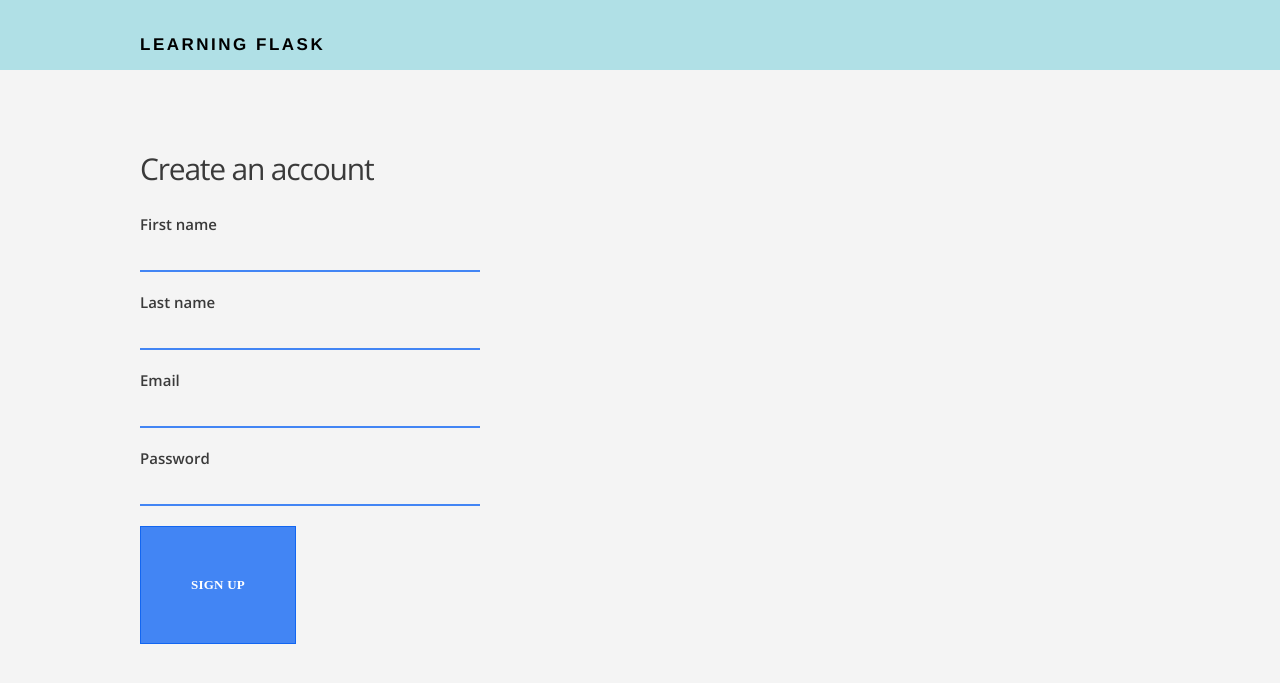
After one commit to mathaip/learning-flask, a Flask app: page /signup in a window 1280 px wide. The commit adds this page. Shown: the top 683 px of the page. Run offline with Flask 2, Linux system fonts and the light colour scheme; some libraries are stand-ins or nearby versions.

Commit message:
Going to push to Heroku and Git

```diff
--- /dev/null
+++ b/forms.py
@@ -0,0 +1,18 @@
+from flask_wtf import Form
+from wtforms import StringField, PasswordField, SubmitField
+from wtforms.validators import DataRequired, Email, Length
+
+class SignupForm(Form):
+  first_name = StringField('First name', validators=[DataRequired("Please enter your first name.")])
+  last_name = StringField('Last name', validators=[DataRequired("Please enter your last name.")])
+  email = StringField('Email', validators=[DataRequired("Please enter your email address."), Email("Please enter your email address.")])
+  password = PasswordField('Password', validators=[DataRequired("Please enter a password."), Length(min=6, message="Passwords must be 6 characters or more.")])
+  submit = SubmitField('Sign up')
+class LoginForm(Form):
+	email =StringField('Email', validators=[DataRequired("Please enter your email address."), Email("Please enter your email address.")])
+	password = PasswordField('Password', validators=[DataRequired('Please enter a password')])
+	submit = SubmitField("Sign in")
+
+class AddressForm(Form):
+	address= StringField("Address", validators=[DataRequired("Please enter an address")])
+	submit = SubmitField("search")
--- a/routes.py
+++ b/routes.py
@@ -1,6 +1,14 @@
-from flask import Flask, render_template
+from flask import Flask, render_template, request, session, redirect, url_for
+from models import User, Place
+from models import db
+from forms import SignupForm, LoginForm, AddressForm
+
 
 app = Flask(__name__)
+
+app.config["SQLALCHEMY_DATABASE_URI"] = "postgresql://localhost/learningflask"
+db.init_app(app)
+app.secret_key = "development-key"
 
 @app.route("/")
 def index():
@@ -8,6 +16,73 @@ def index():
 @app.route("/about")
 def about():
 	return render_template("about.html")
+@app.route("/signup", methods=["GET", "POST"])
+def signup():
+	if 'email' in session:
+		return redirect(url_for('home'))
+	form = SignupForm()
+
+	if request.method == "POST":
+		if form.validate()==False:
+			return render_template("signup.html", form=form)
+		newuser = User(form.first_name.data, form.last_name.data, form.email.data, form.password.data)
+		db.session.add(newuser)
+		db.session.commit()
+		return redirect(url_for("home"))
+
+	elif request.method == "GET":
+		return render_template("signup.html", form = form)
+@app.route("/home", methods=['POST','GET'])
+def home():
+	if 'email' not in session:
+		return redirect(url_for('login'))
+
+
+	form= AddressForm()
+	places=[]
+	my_coordinates = (37.4221, -122.0844)
+
+	if request.method == 'POST':
+		if form.validate()==False:
+			return render_template('home.html', form=form)
+		else:
+			address = form.address.data
+			p = Place()
+			my_coordinates = p.address_to_latlng(address)
+			places = p.query(address)
+			return render_template("home.html", form=form, my_coordinates=my_coordinates, places=places)
+	elif request.method == 'GET':
+		return render_template('home.html', form=form, my_coordinates=my_coordinates, places=places)
+
+@app.route("/login", methods=["GET","POST"])
+def login():
+	if 'email' in session:
+		return redirect(url_for('home'))
+	form=LoginForm()
+	if request.method=="POST":
+		if form.validate()== False:
+			return render_template("login.html",form=form)
+		else:
+			email = form.email.data
+			password = form.password.data
+
+			user = User.query.filter_by(email=email).first()
+			if user is not None and user.check_password(password):
+				session['email']= form.email.data
+				return redirect(url_for('home'))
+			else:
+				return redirect(url_for('login'))
+	else:
+		 request.method == "GET"
+		 return render_template('login.html', form=form)
+@app.route("/logout")
+def logout():
+  session.pop('email', None)
+  return redirect(url_for('login'))
+
+
+
+
 
 if __name__ == "__main__":
 	app.run(debug=True)
--- a/static/css/main.css
+++ b/static/css/main.css
@@ -27,6 +27,8 @@ a {
 .container {
   width: 1000px;
   margin: 0 auto;
+  background-color: : powderblue;
+  font: timesnewroman
 }
 
 .pull-left {
@@ -61,29 +63,21 @@ a {
   background: #4285f4;
   border: 1px solid #1266f1;
   color: #ffffff;
-  font-family: 'Open Sans', sans-serif;
+  font-family: 'timesnewroman', sans-serif;
   font-size: 13px;
   font-weight: 600;
   letter-spacing: 0.23px;
-  padding: 12px 32px;
-  text-align: center;
+  padding: 50px 50px;
+  text-align: left;
   text-decoration: none;
   text-transform: uppercase;
 }
 
-.btn-secondary {
-  background: #ffffff;
-  border: 1px solid #e6e6e6;
-  color: #3372df;
-  font-family: 'Open Sans', sans-serif;
-  font-size: 13px;
-  font-weight: 600;
-  letter-spacing: 0.23px;
-  padding: 12px 32px;
-  text-align: center;
-  text-decoration: none;
-  text-transform: uppercase;
-}
+
+
+
+
+
 
 
 
@@ -92,8 +86,8 @@ a {
  */
 
 header {
-  background-color: #fff;
-  padding: 25px 0;
+  background-color:powderblue;
+  padding: 35px 0;
 }
 
 .title {
@@ -138,6 +132,7 @@ header {
 .hero-section .section-content {
   position: relative;
   top: 100px;
+  color: red;
 }
 
 .hero-section .section-content h2 {
--- a/templates/index.html
+++ b/templates/index.html
@@ -6,8 +6,9 @@
 
       <div class="section-content">
         <h2>Discover places near you.</h2>
-        <a href="#" class="btn-primary">Sign up</a>
+        <a href="{{ url_for('signup') }}" class="btn-primary">Sign up</a>
         <a href="{{ url_for('about') }}" class="btn-secondary">Learn more</a>
+        <a href="{{url_for('login') }}"  class="btn-primary">Sign in </a>
       </div>
 
       <div class="section-device">
--- a/templates/layout.html
+++ b/templates/layout.html
@@ -3,6 +3,9 @@
   <head>
     <link href='http://fonts.googleapis.com/css?family=Open+Sans:300,400,600' rel='stylesheet'>
     <link href="{{ url_for('static', filename='css/main.css') }}" rel="stylesheet">
+
+    <link rel="stylesheet" href="http://cdnjs.cloudflare.com/ajax/libs/leaflet/0.7.3/leaflet.css" />
+    <script src="http://cdnjs.cloudflare.com/ajax/libs/leaflet/0.7.3/leaflet.js"></script>
   </head>
   <body>
     <header>
--- /dev/null
+++ b/templates/signup.html
@@ -0,0 +1,63 @@
+{% extends "layout.html" %}
+
+{% block content %}
+  <main class="container signup-section">
+    <div class="section-content">
+      <h2>Create an account</h2>
+
+      <form method="POST" action="/signup">
+        {{ form.hidden_tag() }}
+
+        <div class="form-group">
+          {{ form.first_name.label }}
+
+          {% if form.first_name.errors %}
+            {% for error in form.first_name.errors %}
+              <p class="error-message">{{ error }}</p>
+            {% endfor %}
+          {% endif %}
+
+          {{ form.first_name }}
+        </div>
+
+        <div class="form-group">
+          {{ form.last_name.label }}
+
+          {% if form.last_name.errors %}
+            {% for error in form.last_name.errors %}
+              <p class="error-message">{{ error }}</p>
+            {% endfor %}
+          {% endif %}
+
+          {{ form.last_name }}
+        </div>
+
+        <div class="form-group">
+          {{ form.email.label }}
+
+          {% if form.email.errors %}
+            {% for error in form.email.errors %}
+              <p class="error-message">{{ error }}</p>
+            {% endfor %}
+          {% endif %}
+
+          {{ form.email }}
+        </div>
+
+        <div class="form-group">
+          {{ form.password.label }}
+
+          {% if form.password.errors %}
+            {% for error in form.password.errors %}
+              <p class="error-message">{{ error }}</p>
+            {% endfor %}
+          {% endif %}
+
+          {{ form.password }}
+        </div>
+
+        {{ form.submit(class="btn-primary") }}
+      </form>
+    </div>
+  </main>
+{% endblock %}
```
Also changed, not shown: models.py (added, +76 -0 lines), templates/home.html (added, +71 -0 lines), templates/login.html (added, +26 -0 lines), 1 other file.
